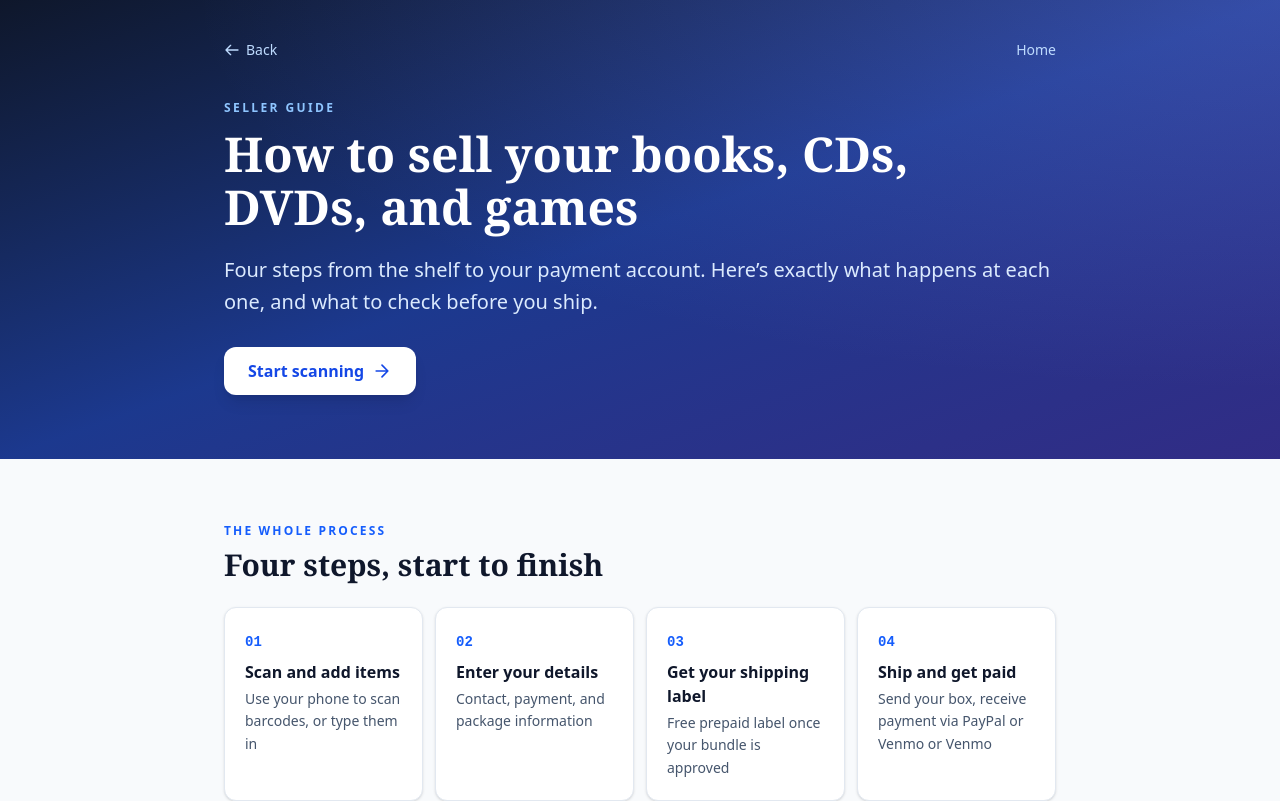
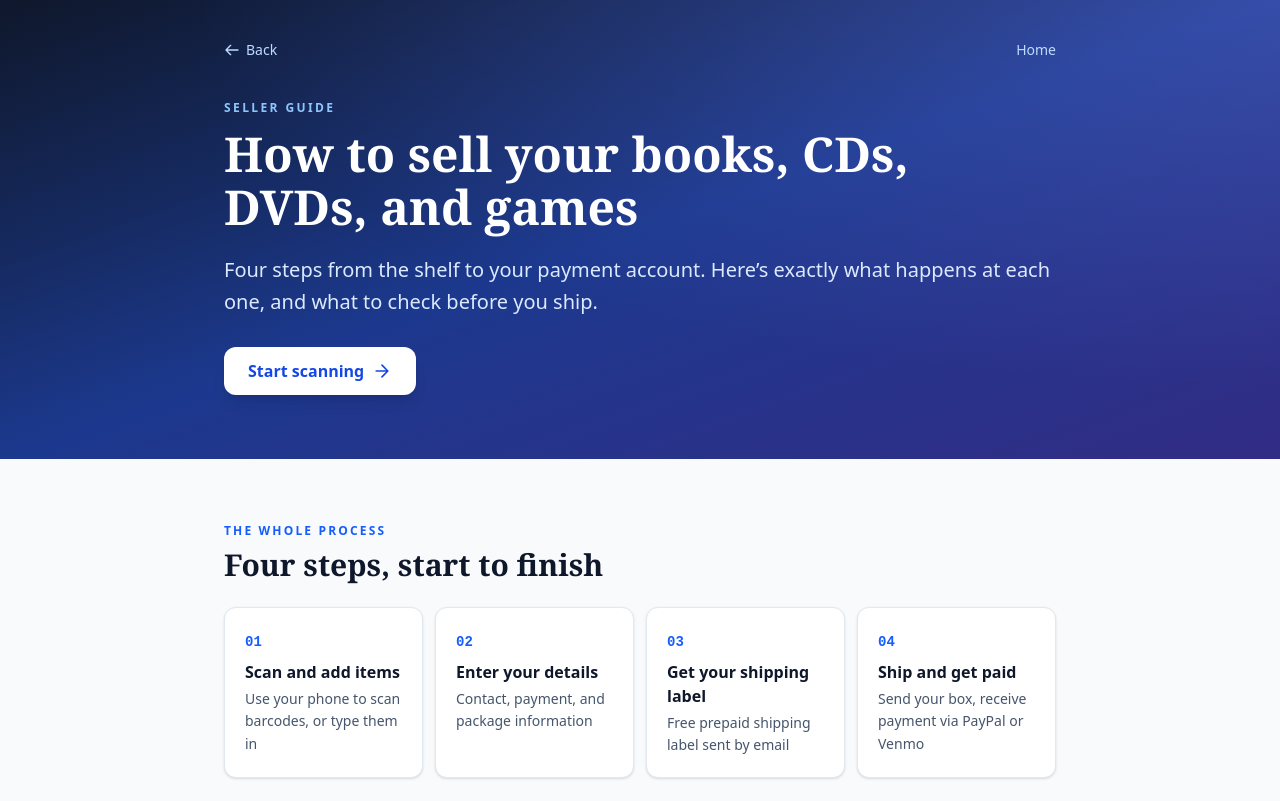
Before and after one commit to teskapnj/new-book-marketplace, a Next.js app: page /seller-guide in a window 1280 px wide. Shown: the top 801 px of the page. Built offline with nearby package versions, Linux system fonts and the light colour scheme; no server answers.

Commit message:
Update seller guide shipping copy

```diff
--- a/app/seller-guide/page.tsx
+++ b/app/seller-guide/page.tsx
@@ -19,13 +19,13 @@ const STEPS = [
     id: "label",
     n: "03",
     title: "Get your shipping label",
-    blurb: "Free prepaid label once your bundle is approved",
+    blurb: "Free prepaid shipping label sent by email",
   },
   {
     id: "paid",
     n: "04",
     title: "Ship and get paid",
-    blurb: "Send your box, receive payment via PayPal or Venmo or Venmo",
+    blurb: "Send your box, receive payment via PayPal or Venmo",
   },
 ];
 
```
